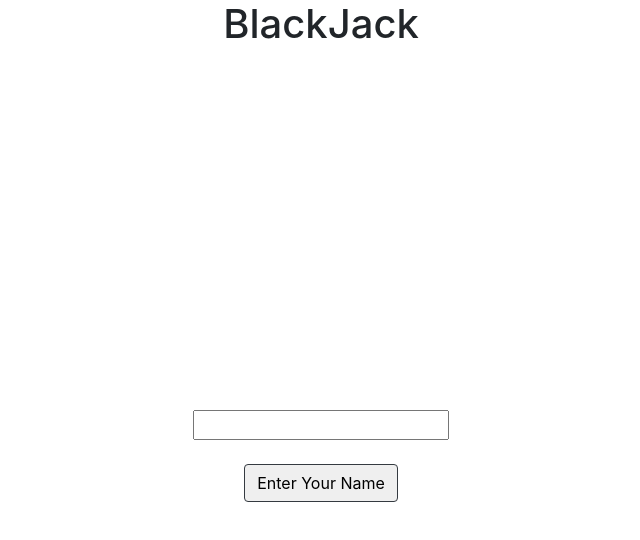
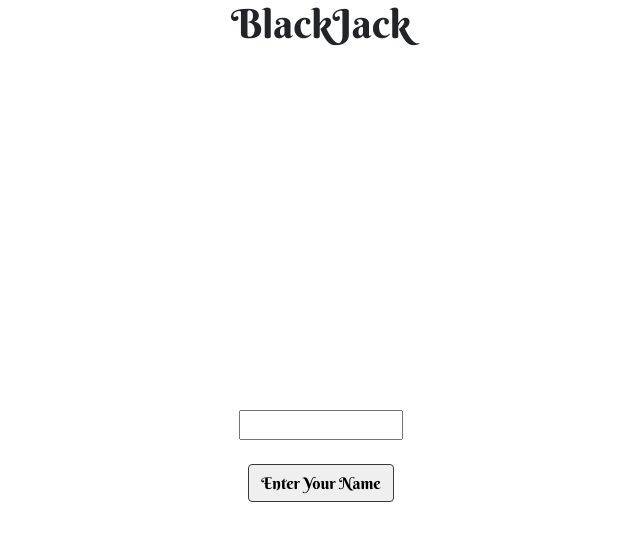
Before and after one commit to jrwatson94/blackjackJS-frontend, a plain HTML site: page index.html in a window 1280 px wide. Shown: the whole page, without its empty margins (319-959 px from the left). Drawn offline with nearby package versions, Linux system fonts and the light colour scheme.

Commit message:
styling added

```diff
--- a/index.html
+++ b/index.html
@@ -6,6 +6,9 @@
     <link rel="stylesheet" href="https://maxcdn.bootstrapcdn.com/bootstrap/4.0.0/css/bootstrap.min.css" integrity="sha384-Gn5384xqQ1aoWXA+058RXPxPg6fy4IWvTNh0E263XmFcJlSAwiGgFAW/dAiS6JXm" crossorigin="anonymous">
     <link rel="stylesheet" href="styles/main.css">
     <script defer src="src/index.js"></script>
+    <link rel="preconnect" href="https://fonts.gstatic.com">
+<link href="https://fonts.googleapis.com/css2?family=Berkshire+Swash&display=swap" rel="stylesheet">
+
     <title>BlackJackJs</title>
 </head>
 <body>
--- a/styles/main.css
+++ b/styles/main.css
@@ -1,3 +1,8 @@
+body {
+    font-family: 'Berkshire Swash', cursive;
+}
+h1 {
+}
 .game-page {
     display: flex;
     justify-content: center;
```
